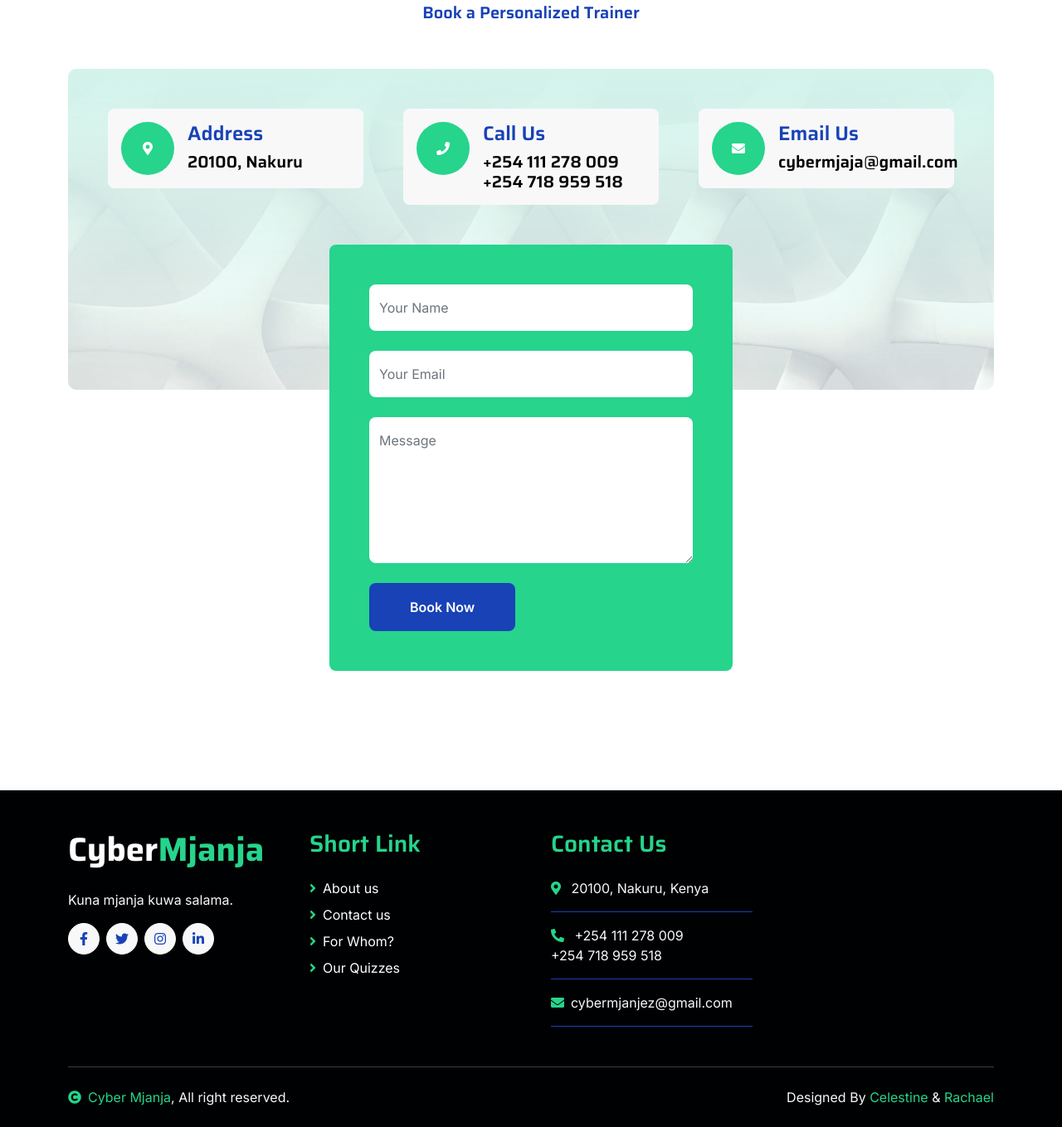
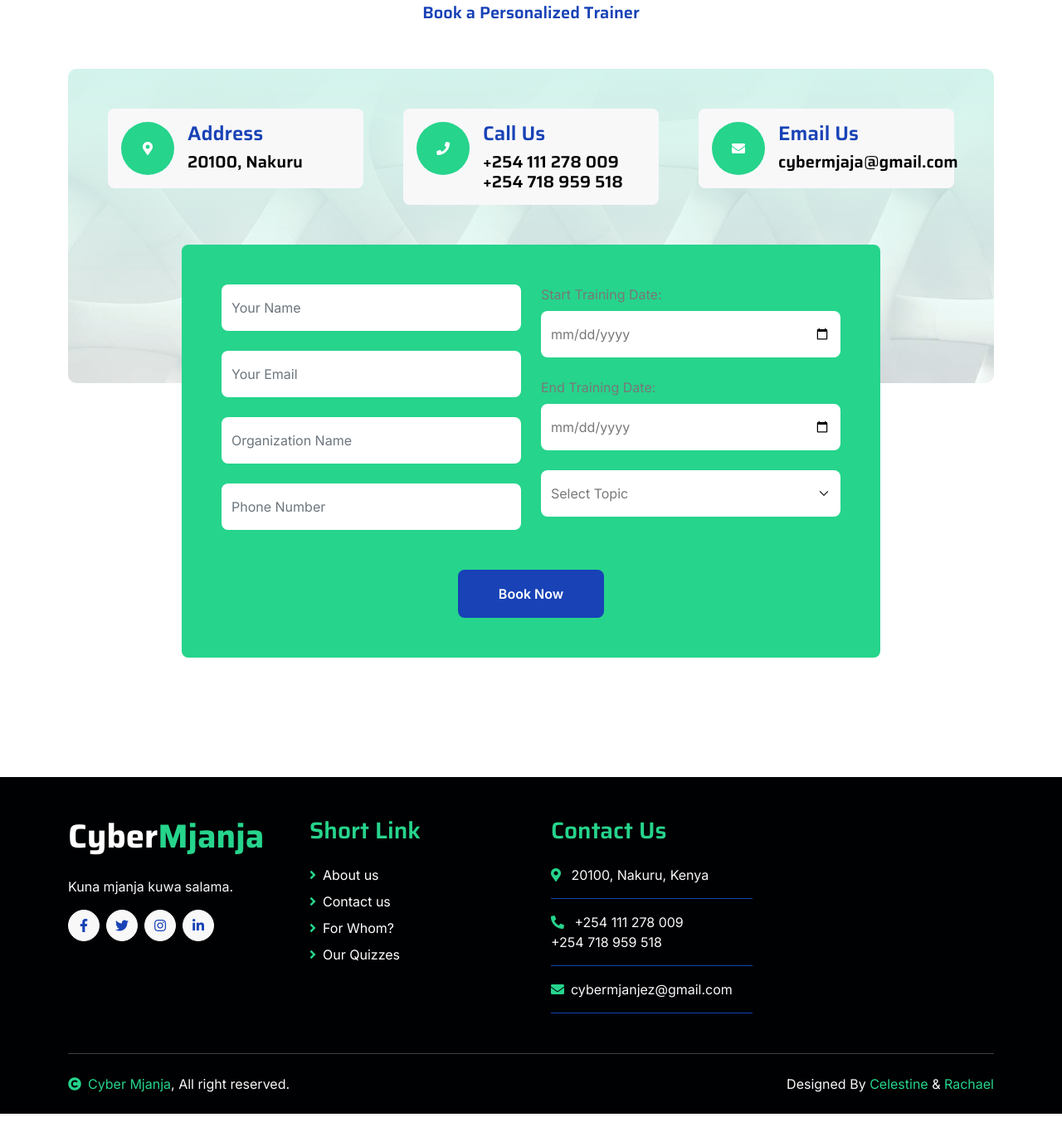
Before and after one commit to rachaelkamau-15/CyberMjanja, a Flask app: page /book-trainer in a window 1280 px wide. Shown: the part 536-1895 px from the top of the page at 83% size. Run offline with Flask 3, Linux system fonts and the light colour scheme; some libraries are stand-ins or nearby versions.

Commit message:
refined booking

```diff
--- /dev/null
+++ b/static/js/booking.js
@@ -0,0 +1,46 @@
+// static/js/booking.js
+
+document.addEventListener('DOMContentLoaded', function() {
+    const startDateInput = document.getElementById('startDate');
+    const endDateInput = document.getElementById('endDate');
+
+    // Get today's date in YYYY-MM-DD format
+    const today = new Date();
+    const year = today.getFullYear();
+    const month = String(today.getMonth() + 1).padStart(2, '0'); // Months are 0-indexed
+    const day = String(today.getDate()).padStart(2, '0');
+    const todayFormatted = `${year}-${month}-${day}`;
+
+    // Set the minimum date for both start and end date inputs to today
+    startDateInput.setAttribute('min', todayFormatted);
+    endDateInput.setAttribute('min', todayFormatted);
+
+    // Add an event listener to ensure end date is not before start date
+    // and allows start and end on the same day.
+    startDateInput.addEventListener('change', function() {
+        if (this.value) {
+            // Set the minimum date for the end date to be the selected start date
+            // This implicitly allows the end date to be the same as the start date.
+            endDateInput.setAttribute('min', this.value);
+
+            // If the current end date is *strictly before* the new start date, clear it.
+            // If it's the same day, it's valid.
+            if (endDateInput.value && endDateInput.value < this.value) {
+                endDateInput.value = '';
+            }
+        } else {
+            // If start date is cleared, reset end date's min to today
+            endDateInput.setAttribute('min', todayFormatted);
+            // Optionally clear the end date if the start date is cleared
+            // endDateInput.value = '';
+        }
+    });
+
+    // Optional: Add an event listener to ensure start date isn't set after end date
+    // This adds more robustness but can sometimes be overly strict for initial selection.
+    // endDateInput.addEventListener('change', function() {
+    //     if (this.value && startDateInput.value && startDateInput.value > this.value) {
+    //         startDateInput.value = ''; // Clear start date if it's after end date
+    //     }
+    // });
+});
--- a/templates/book_trainer.html
+++ b/templates/book_trainer.html
@@ -53,9 +53,14 @@
                     </div>
                 </div>
             </div>
+
+            <!-- Form Section -->
             <div class="row g-5 justify-content-center">
-                <div class="col-lg-6 wow fadeIn" data-wow-delay=".5s">
+                <div class="col-lg-10 wow fadeIn" data-wow-delay=".5s">
                     <div class="p-5 rounded contact-form">
+                        <div class="row g-4">
+                            {# Left Column: Personal/Org Details #}
+                            <div class="col-md-6">
                                 <div class="mb-4">
                                     <input type="text" class="form-control border-0 py-3" placeholder="Your Name">
                                 </div>
@@ -63,9 +68,39 @@
                                     <input type="email" class="form-control border-0 py-3" placeholder="Your Email">
                                 </div>
                                 <div class="mb-4">
-                            <textarea class="w-100 form-control border-0 py-3" rows="6" cols="10" placeholder="Message"></textarea>
+                                    <input type="text" class="form-control border-0 py-3" placeholder="Organization Name">
                                 </div>
-                        <div class="text-start">
+                                <div class="mb-4">
+                                    <input type="tel" class="form-control border-0 py-3" placeholder="Phone Number">
+                                </div>
+                            </div>
+
+                            {# Right Column: Dates and Topic #}
+                            <div class="col-md-6">
+                                <div class="mb-4">
+                                    <label for="startDate" class="form-label">Start Training Date:</label>
+                                    <input type="date" class="form-control border-0 py-3" id="startDate" name="startDate">
+                                </div>
+                                <div class="mb-4">
+                                    <label for="endDate" class="form-label">End Training Date:</label>
+                                    <input type="date" class="form-control border-0 py-3" id="endDate" name="endDate">
+                                </div>
+                                <div class="mb-4">
+                                    <select class="form-select border-0 py-3">
+                                        <option selected>Select Topic</option>
+                                        <option value="cybersecurity_awareness">Cybersecurity Awareness</option>
+                                        <option value="data_privacy">Data Privacy</option>
+                                        <option value="network_security">Network Security</option>
+                                        <option value="web_security">Web Security</option>
+                                        <option value="incident_response">Incident Response</option>
+                                        <option value="other">Other</option>
+                                    </select>
+                                </div>
+                            </div>
+                        </div>
+
+                        {# Centered Book Now Button #}
+                        <div class="text-center mt-4">
                             <button class="btn bg-primary text-white py-3 px-5" type="button">Book Now</button>
                         </div>
                     </div>
@@ -75,4 +110,7 @@
     </div>
 </div>
 <!-- Book End -->
+
+<script src="{{ url_for('static', filename='js/booking.js') }}"></script>
+
 {% endblock %}
```
Lines whose indentation alone changed are shown as unchanged.
